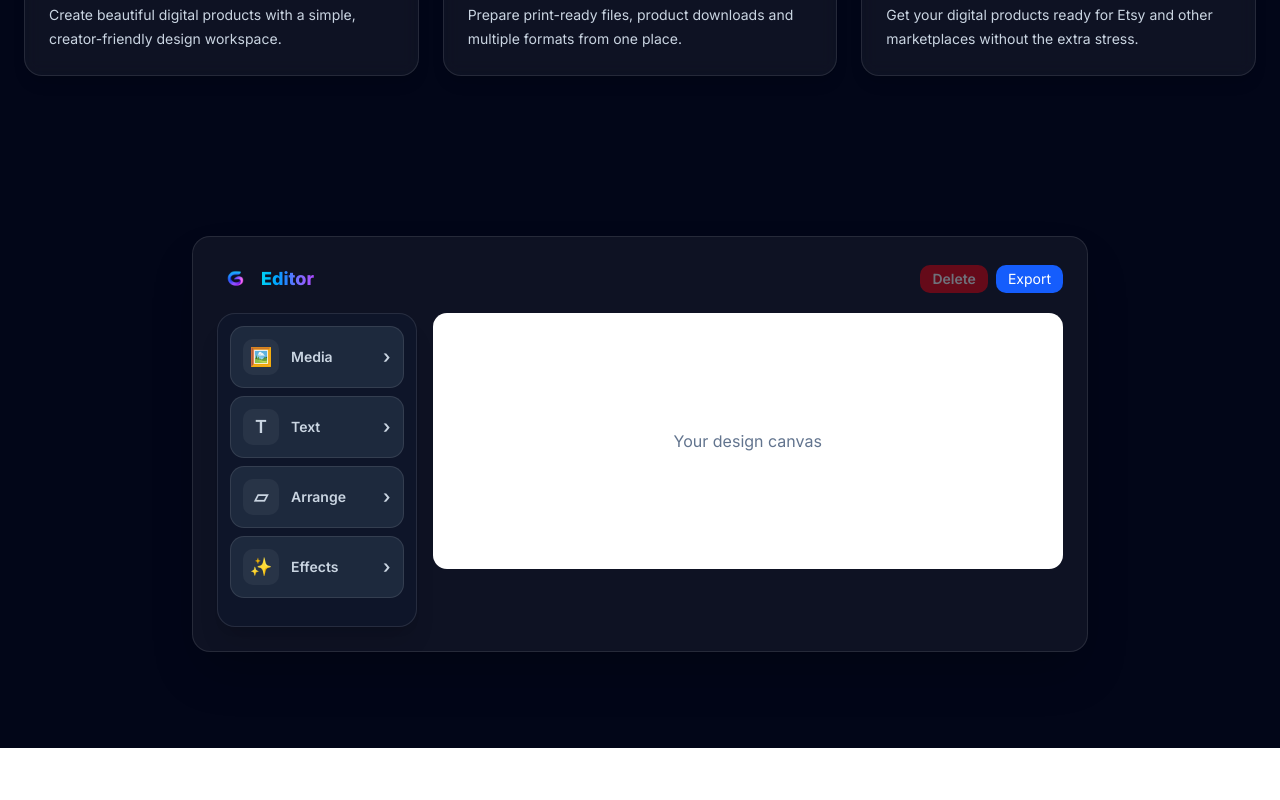
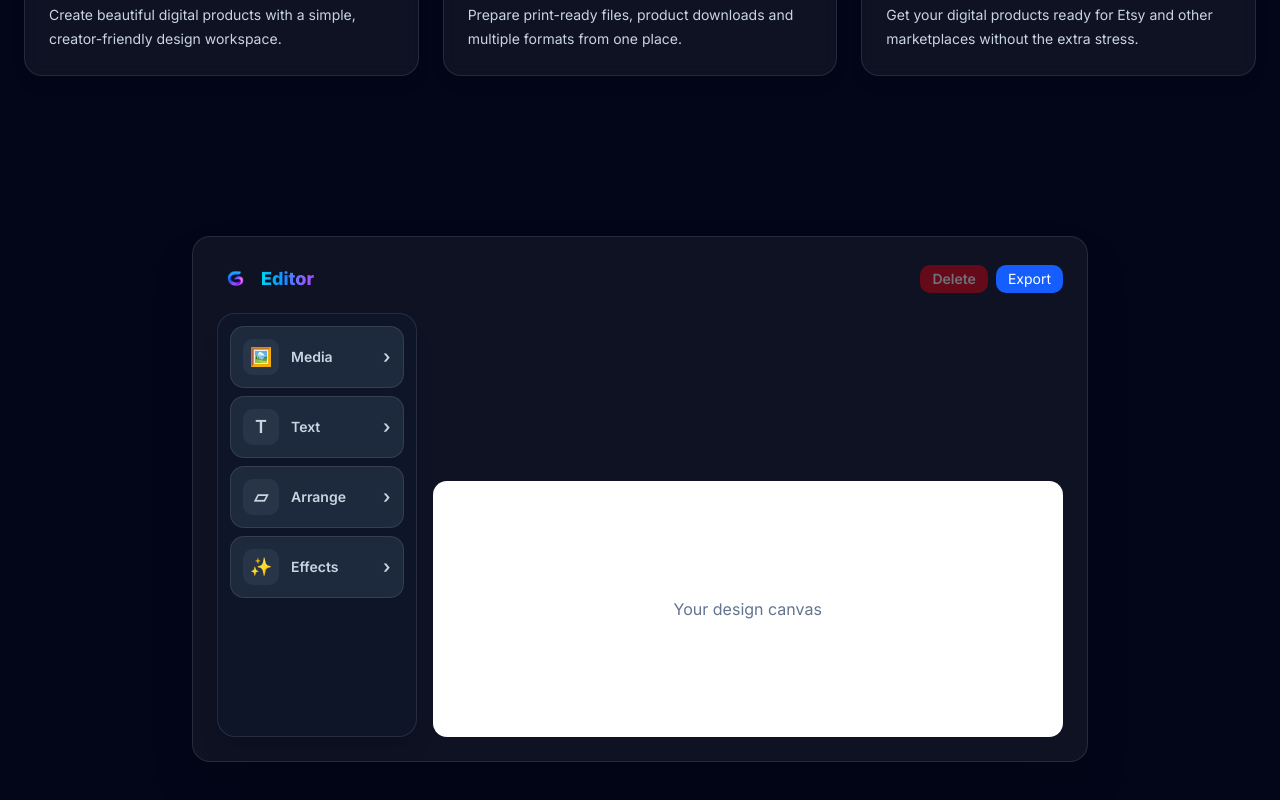
Before and after one commit to Stewey95/yourdesign, a Next.js app: page / in a window 1280 px wide. Shown: the part 916-1716 px from the top of the page. Before the commit the page ends 1664 px from the top, so only its background shows below. Built offline with nearby package versions, Linux system fonts and the light colour scheme; a web font is replaced by a local one.

Commit message:
Reserve toolbar space to stop canvas jumping

```diff
--- a/components/EditorPreview.tsx
+++ b/components/EditorPreview.tsx
@@ -999,6 +999,8 @@ if (direction === "back") {
         </div>
 
         <div className="min-w-0 md:col-span-3">
+          <div className="mb-3 min-h-[72px]"></div>
+         <div className="mb-3 min-h-[72px]">
   {selectedTextItem && (
     <TextToolbar item={selectedTextItem} />
   )}
@@ -1027,6 +1029,7 @@ onSendToBack={(id) =>
       onResetAdjustments={resetImageAdjustments}
     />
   )}
+</div>
 
           <div
             ref={canvasRef}
```
Lines whose indentation alone changed are shown as unchanged.
